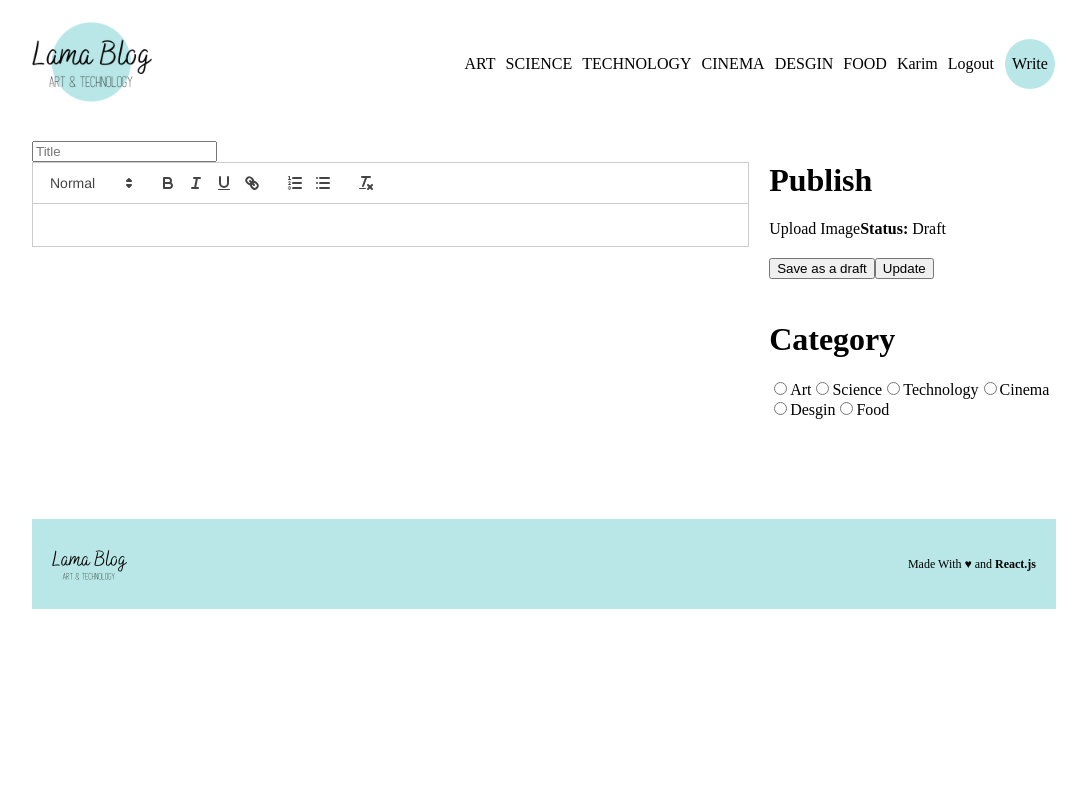
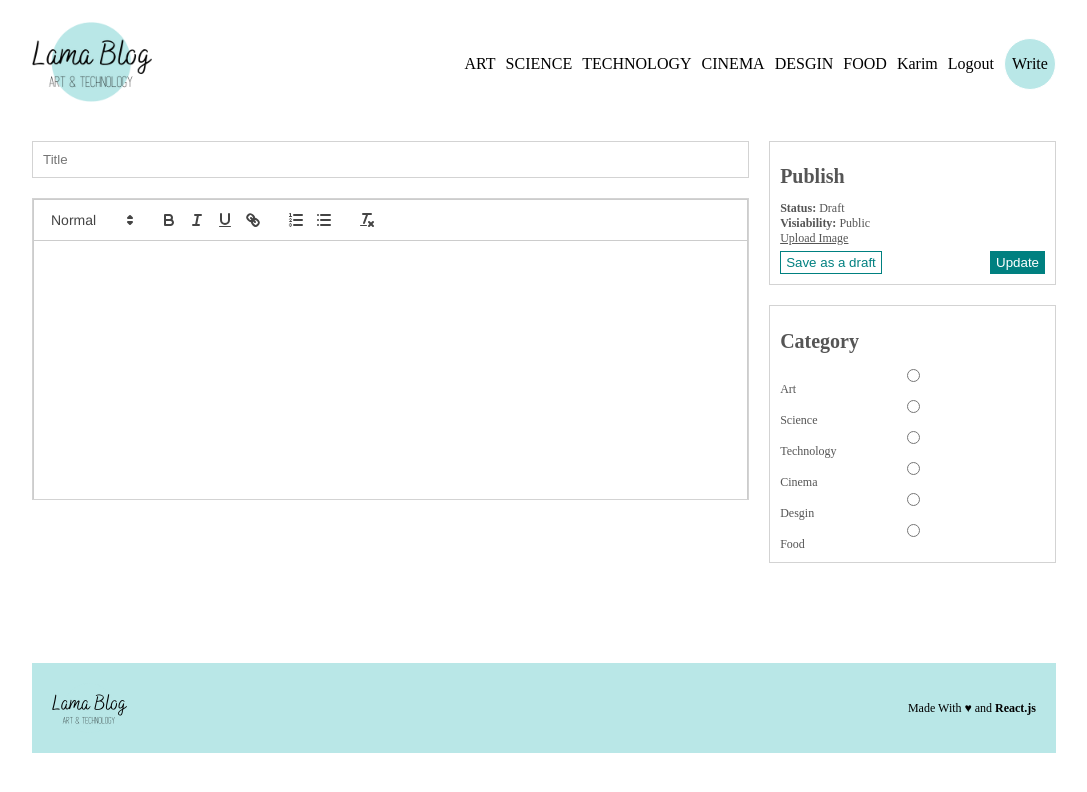
Before and after one commit to K-Othman/Full-Stack-Blog-App, a React (Create React App) app in the folder client/: page /write in a window 1280 px wide. Shown: the top 792 px of the page, without its empty margins (96-1183 px from the left). Built offline with nearby package versions, Linux system fonts and the light colour scheme.

Commit message:
styling the writing page

```diff
--- a/client/src/pages/Write.jsx
+++ b/client/src/pages/Write.jsx
@@ -10,22 +10,35 @@ const Write = () => {
     <div className="add">
       <div className="content">
         <input type="text" placeholder="Title" />
-        <div className="editerContainer">
-          <ReactQuill theme="snow" value={value} onChange={setValue} />
+        <div className="editorContainer">
+          <ReactQuill
+            className="editor"
+            theme="snow"
+            value={value}
+            onChange={setValue}
+          />
         </div>
       </div>
       <div className="menu">
         <div className="item">
           <h1>Publish</h1>
           <span>
-            <input style={{ display: "none" }} type="file" name="" id="file" />
-            <label htmlFor="file">Upload Image</label>
+            {" "}
             <b>Status: </b> Draft
           </span>
-        </div>
-        <div className="buttons">
-          <button>Save as a draft</button>
-          <button>Update</button>
+          <span>
+            {" "}
+            <b>Visiability: </b> Public
+          </span>
+
+          <input style={{ display: "none" }} type="file" name="" id="file" />
+          <label className="file" htmlFor="file">
+            Upload Image
+          </label>
+          <div className="buttons">
+            <button>Save as a draft</button>
+            <button>Update</button>
+          </div>
         </div>
         <div className="item">
           <h1>Category</h1>
--- a/client/src/style.scss
+++ b/client/src/style.scss
@@ -300,12 +300,68 @@ $lightGreen: #b9e7e7;
 
       .content {
         flex: 5;
+        display: flex;
+        flex-direction: column;
+        gap: 20px;
+
+        input {
+          padding: 10px;
+          border: 1px solid lightgray;
+        }
+
+        .editorContainer {
+          height: 300px;
+          overflow: scroll;
+          border: 1px solid lightgray;
+          .editor {
+            height: 100%;
+            border: none;
+          }
+        }
       }
       .menu {
         flex: 2;
         display: flex;
         flex-direction: column;
         gap: 20px;
+
+        .item {
+          border: 1px solid lightgray;
+          padding: 10px;
+          flex: 1;
+          display: flex;
+          flex-direction: column;
+          justify-content: space-between;
+          font-size: 12px;
+          color: #555;
+        }
+        h1 {
+          font-size: 20px;
+        }
+        .file {
+          text-decoration: underline;
+          cursor: pointer;
+        }
+        .buttons {
+          display: flex;
+          justify-content: space-between;
+          margin-top: 5px;
+
+          :first-child {
+            cursor: pointer;
+            color: teal;
+            background-color: white;
+            border: 1px solid teal;
+            padding: 3px 5px;
+          }
+          :last-child {
+            cursor: pointer;
+            color: white;
+            background-color: teal;
+            border: 1px solid teal;
+            padding: 3px 5px;
+          }
+        }
       }
     }
   }
```
